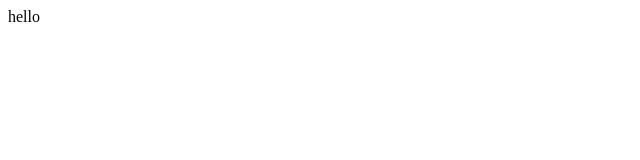
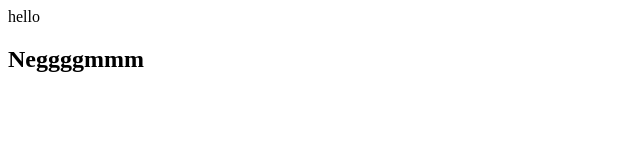
Before and after one commit to zeko4444/git, a plain HTML site: page index.html in a window 1280 px wide. Shown: the whole page, without its empty margins (0-640 px from the left). Drawn offline with Linux system fonts and the light colour scheme.

Commit message:
Hello Mearn Team

```diff
--- a/index.html
+++ b/index.html
@@ -7,5 +7,7 @@
 </head>
 <body>
     hello
+
+    <h2> Neggggmmm</h2>
 </body>
 </html>
```
